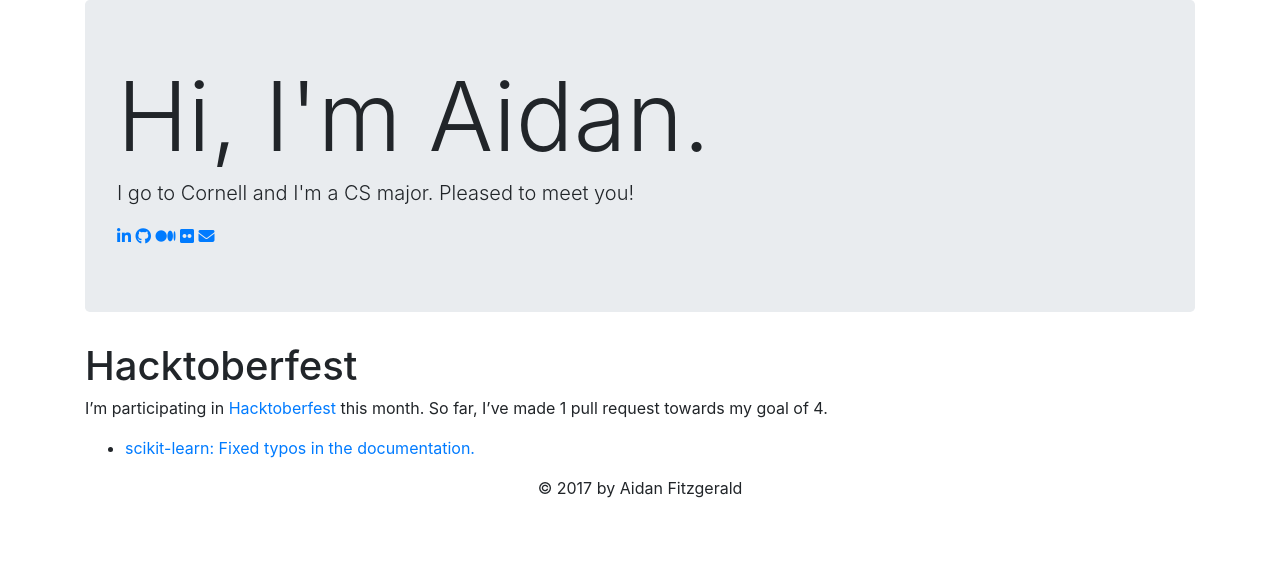
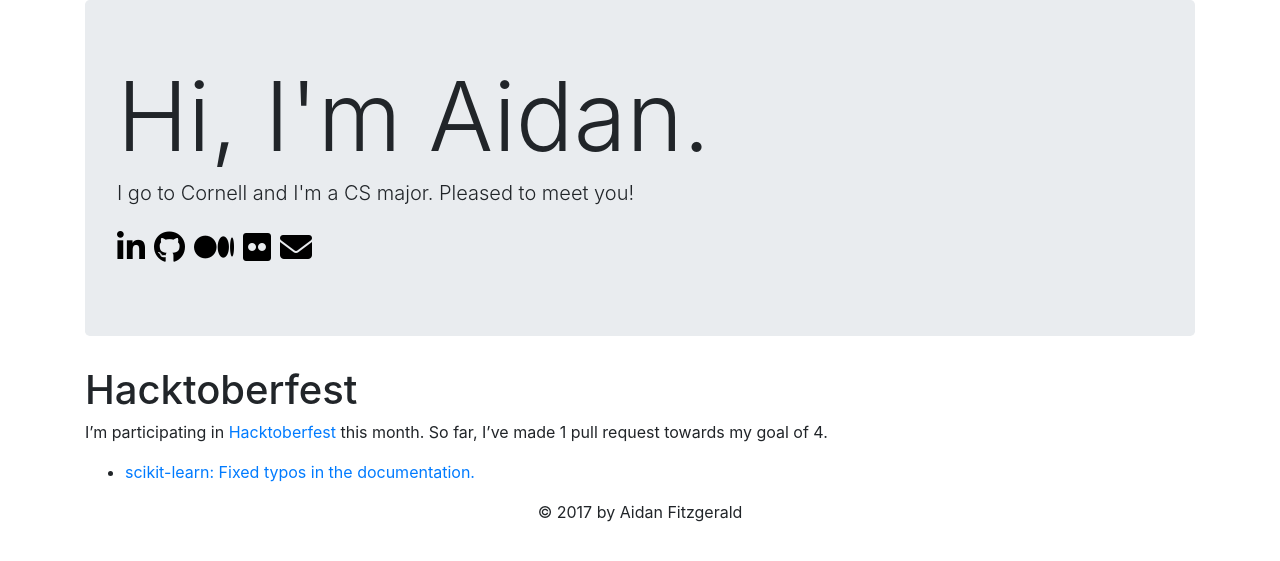
Before and after one commit to aidan-fitz/aidan-fitz.com, a Jekyll site: the page built from index.md, in a window 1280 px wide. Shown: the top 561 px of the page. Built offline with Jekyll 4.4.1, drawn with Linux system fonts in a browser that asks for light colours; nearby versions of some CDN libraries.

Commit message:
Add style rule for social links

```diff
--- a/_includes/head.html
+++ b/_includes/head.html
@@ -15,4 +15,6 @@
 
   <!-- Font Awesome -->
   <script src="https://use.fontawesome.com/3d98d51504.js"></script>
+
+  <link rel="stylesheet" href="/css/style.css" />
 </head>
--- /dev/null
+++ b/css/style.scss
@@ -0,0 +1,14 @@
+---
+---
+
+.social {
+  font-size: 200%;
+}
+
+.social a:link, .social a:visited {
+  color: black;
+}
+
+.social a:active, .social a:hover {
+  color: #444;
+}
--- a/index.md
+++ b/index.md
@@ -7,7 +7,7 @@ title: Home
   <h1 class="display-1">Hi, I'm Aidan.</h1>
   <p class="lead">I go to Cornell and I'm a CS major. Pleased to meet you!</p>
 
-  <section id="social">
+  <section class="social">
     <a href="https://www.linkedin.com/in/aidan-fitz" title="LinkedIn"><i class="fa fa-linkedin" aria-hidden="true"></i></a>
     <a href="https://github.com/aidan-fitz" title="GitHub"><i class="fa fa-github" aria-hidden="true"></i></a>
     <a href="https://medium.com/@fitzTheDreamer" title="Medium"><i class="fa fa-medium" aria-hidden="true"></i></a>
```
